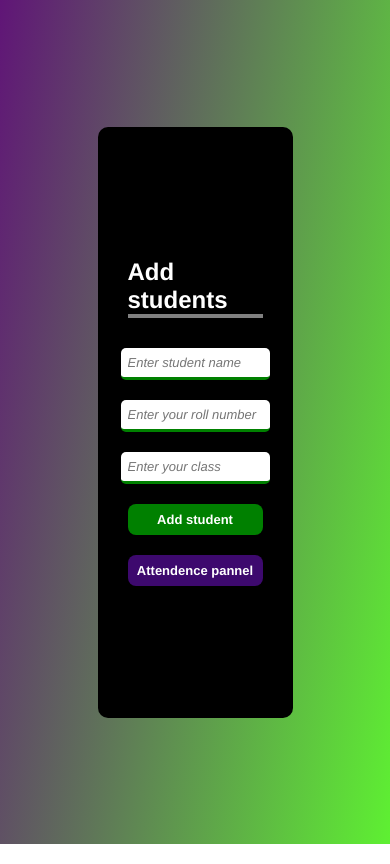
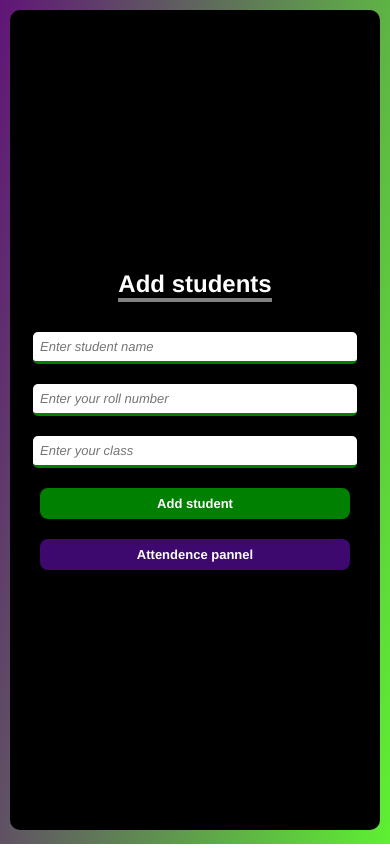
Before and after one commit to muhammadwasil4455/attendence-app, a plain HTML site: page dashboard.html in a window 390 px wide. Drawn offline with Linux system fonts and the light colour scheme.

Commit message:
updatecode

```diff
--- a/media.css
+++ b/media.css
@@ -27,8 +27,8 @@
 
     .dashboard {
         margin: auto;
-        height: 70vh;
-        width: 50%;
+        height: 100vh;
+        width: 100%;
     }
 
 
@@ -67,23 +67,9 @@
 
 
 
-
-
-
-
-
-
-
-
-
-
-
-
-
-
     .recordmain {
         padding: 30px;
-        width: 47vw;
+        width: 77vw;
         border-radius: 20px;
         box-shadow: 7px 7px 7px black;
     }
```
